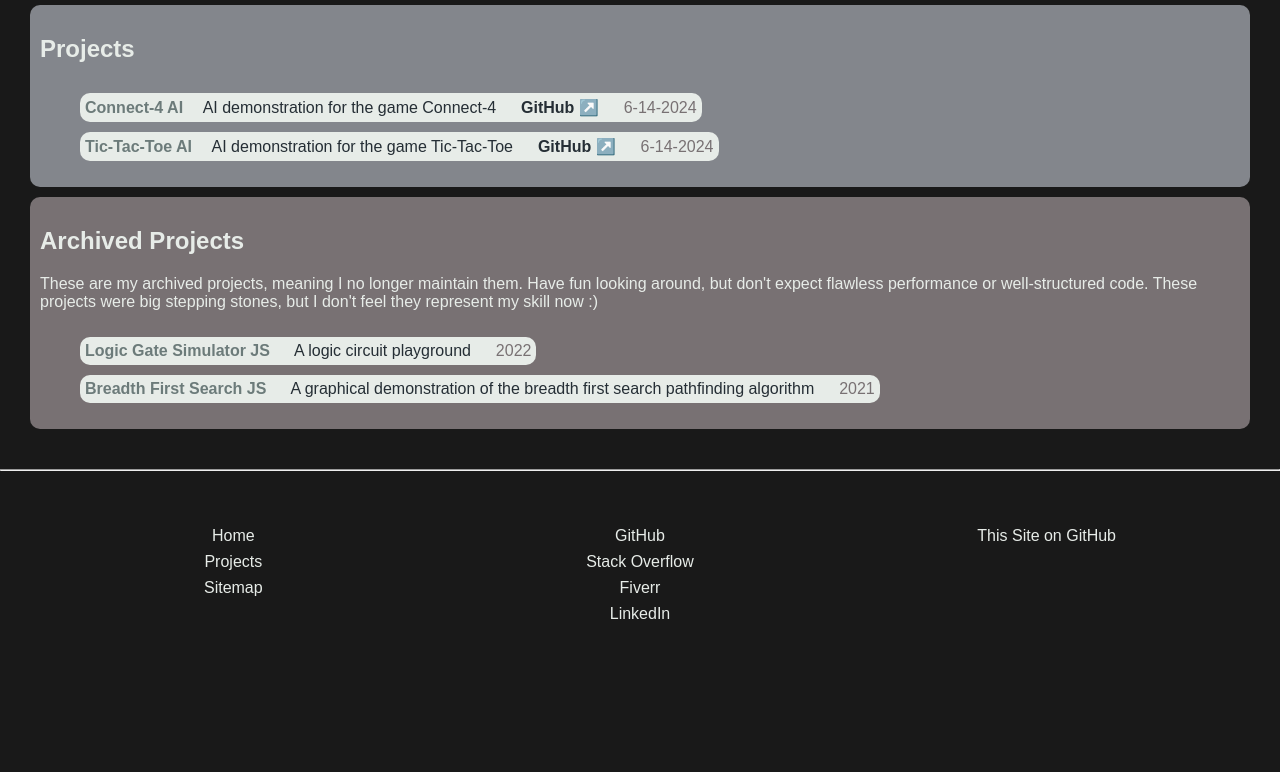
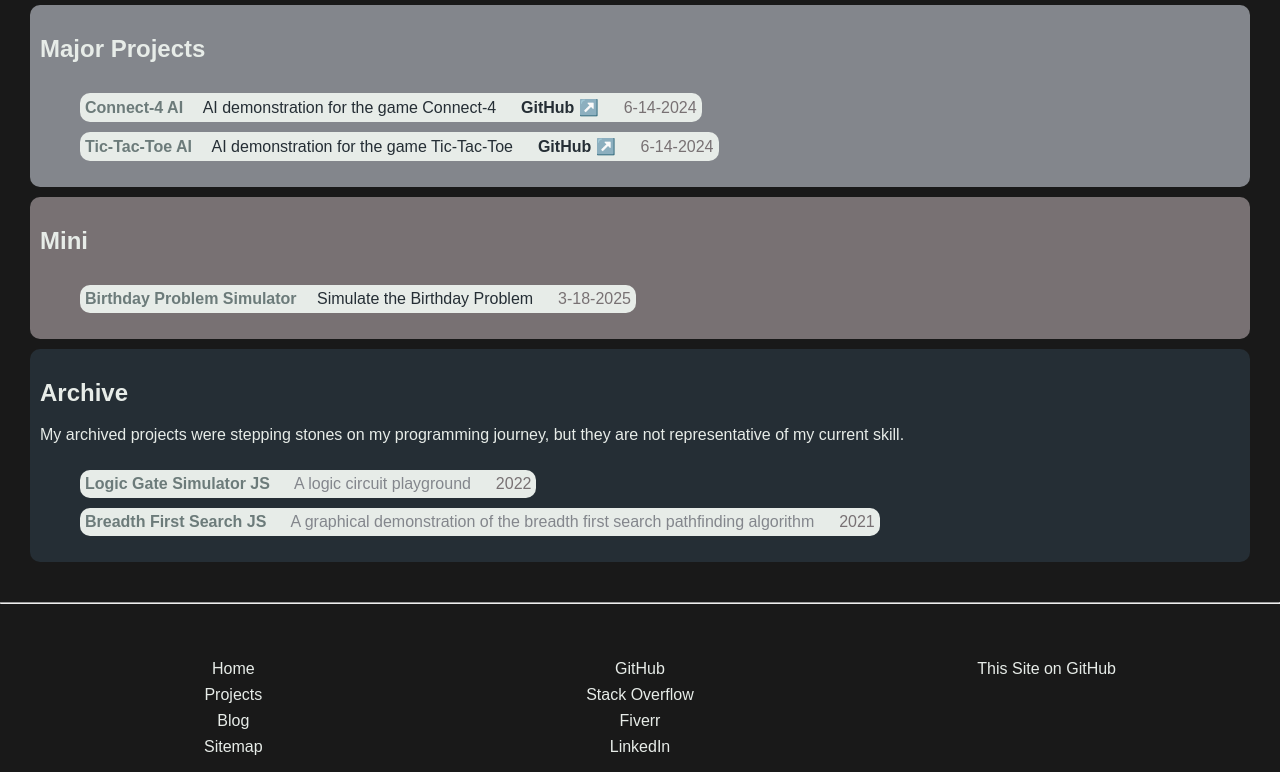
Before and after one commit to tux-76/tux-76.github.io, a plain HTML site: page projects/index.html in a window 1280 px wide. Shown: the part 93-865 px from the top of the page. Before the commit the page ends 800 px from the top, so only its background shows below. Drawn offline with Linux system fonts and the light colour scheme.

Commit message:
Style blog; Add birthday sim links

```diff
--- a/blog/style.css
+++ b/blog/style.css
@@ -9,9 +9,47 @@ body {
 
 p {
 	max-width:1000px;
-	margin: 21px auto;
+	margin: 0px auto;
+	margin-bottom: 15px;
 
 	text-align:justify;
 	font-size:18px;
 	line-height: 1.4;
 }
+
+h2 {
+	max-width:1000px;
+	margin-left: auto;
+	margin-right: auto;
+	text-align:left;
+}
+
+a {
+	text-decoration: underline;
+	color:white;
+}
+a:hover {
+	text-decoration: none;
+	color:gray;
+}
+
+/* Code formatting */
+pre {
+	max-width:1000px;
+	margin: 21px auto;
+	padding:10px;
+	border-radius:5px;
+
+	font-size:18px;
+	text-align: left;
+}
+pre, code {
+	color: orange;
+	background-color:rgb(77, 76, 76);
+}
+code:not(pre code) {
+	border-radius:4px;
+	padding-top:4px;
+	padding-left:4px;
+	padding-right:4px;
+}
--- a/projects/index.html
+++ b/projects/index.html
@@ -8,7 +8,7 @@
 </head>
 
 <body>
-    <!-- Header Nav -->
+   <!-- HEADER -->
     <header class="header-bar textColor-primary background-li-shade">
         <nav>
             <ul class="nav-links">
@@ -19,17 +19,19 @@
         <div class="title bold">Tux-76</div>
         <nav>
             <ul class="nav-links">
-                <!-- <li><a href="https://tux-76.github.io/games">Games</a></li> -->
+                <li><a href="https://tux-76.github.io/blog">Blog</a></li>
                 <li><a href="https://tux-76.github.io/sitemap">Sitemap</a></li>
             </ul>
         </nav>
     </header>
+    <!-- END HEADER -->
 
-    <!-- Projects -->
+    <!-- MAJOR PROJECTS -->
     <div class="content-card background-li-accent textColor-da-shade">
-        <h2 class="textColor-li-shade">Projects</h2>
+        <h2 class="textColor-li-shade">Major Projects</h2>
         <ul class="project-list">
-            <li class="background-li-shade"> <!-- Connect4-AI -->
+            <!-- Connect4-AI -->
+             <li class="background-li-shade">
                 <a href="https://github.com/tux-76/Connect4-AI" target="_blank">
                     <span class="bold textColor-primary">Connect-4 AI</span>&emsp;
                     AI demonstration for the game Connect-4 &emsp;
@@ -37,7 +39,8 @@
                     <span class="textColor-da-accent">6-14-2024</span>
                 </a>
             </li>
-            <li class="background-li-shade"> <!-- TicTacToe-AI -->
+            <!-- TicTacToe-AI -->
+            <li class="background-li-shade">
                 <a href="https://github.com/tux-76/TicTacToe-AI" target="_blank">
                     <span class="bold textColor-primary">Tic-Tac-Toe AI</span>&emsp;
                     AI demonstration for the game Tic-Tac-Toe &emsp;
@@ -47,14 +50,30 @@
             </li>
         </ul>
     </div>
+    <!-- END MAJOR PROJECTS -->
+
+    <!-- MINI PROJECTS -->
+    <div class="content-card background-da-accent textColor-da-shade">
+        <h2 class="textColor-li-shade">Mini</h2>
+        <ul class="project-list">
+            <!-- Birthday Problem -->
+            <li class="background-li-shade">
+                <a href="https://tux-76.github.io/projects/mini/p/birthday-problem" target="_blank">
+                    <span class="bold textColor-primary">Birthday Problem Simulator</span>&emsp;
+                    Simulate the Birthday Problem &emsp;
+                    <span class="textColor-da-accent">3-18-2025</span>
+                </a>
+            </li>
+        </ul>
+    </div>
+    <!-- END MINI PROJECTS -->
 
     <!-- ARCHIVED PROJECTS -->
-    <div class="content-card background-da-accent textColor-da-shade">
-        <h2 class="textColor-li-shade">Archived Projects</h2>
+    <div class="content-card background-da-shade textColor-li-accent">
+        <h2 class="textColor-li-shade">Archive</h2>
         <p class="textColor-li-shade">
-            These are my archived projects, meaning I no longer maintain them.
-            Have fun looking around, but don't expect flawless performance or well-structured code.
-            These projects were big stepping stones, but I don't feel they represent my skill now :)
+            My archived projects were stepping stones on my programming journey,
+            but they are not representative of my current skill.
         </p>
         <ul class="project-list">
             <li class="background-li-shade"> <!-- logic-gate-simulator-js -->
@@ -73,8 +92,9 @@
             </li>
         </ul>
     </div>
+    <!-- END ARCHIVED PROJECTS -->
 
-   <!-- Begin Footer -->
+   <!-- FOOTER -->
    <hr class="footer-rule">
    <footer class="footer">
         <div class="footer-container">
@@ -82,7 +102,7 @@
                 <ul>
                     <li><a href="https://tux-76.github.io">Home</a></li>
                     <li><a href="https://tux-76.github.io">Projects</a></li>
-                   <!-- <li><a href="https://tux-76.github.io/games">Games</a></li> -->
+                    <li><a href="https://tux-76.github.io/blog">Blog</a></li>
                     <li><a href="https://tux-76.github.io/sitemap">Sitemap</a></li>
                 </ul>
             </div>
@@ -102,6 +122,6 @@
             </div>
         </div>
     </footer>
-   <!-- End Footer -->
+   <!-- END FOOTER -->
 </body>
 </html>
```
Also changed, not shown: games/index.html (+8 -6 lines), index.html (+17 -5 lines). Lines whose indentation alone changed are shown as unchanged.
